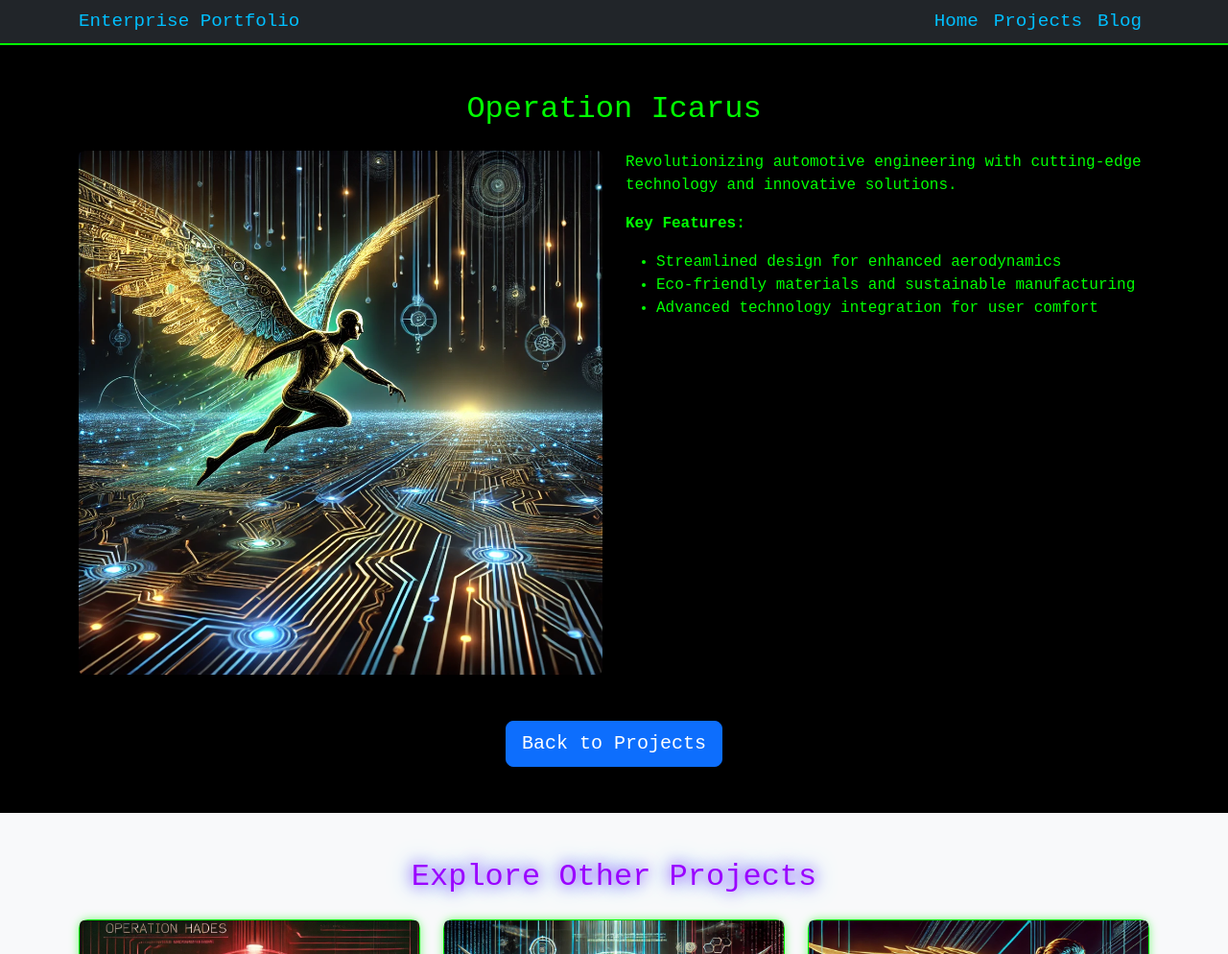
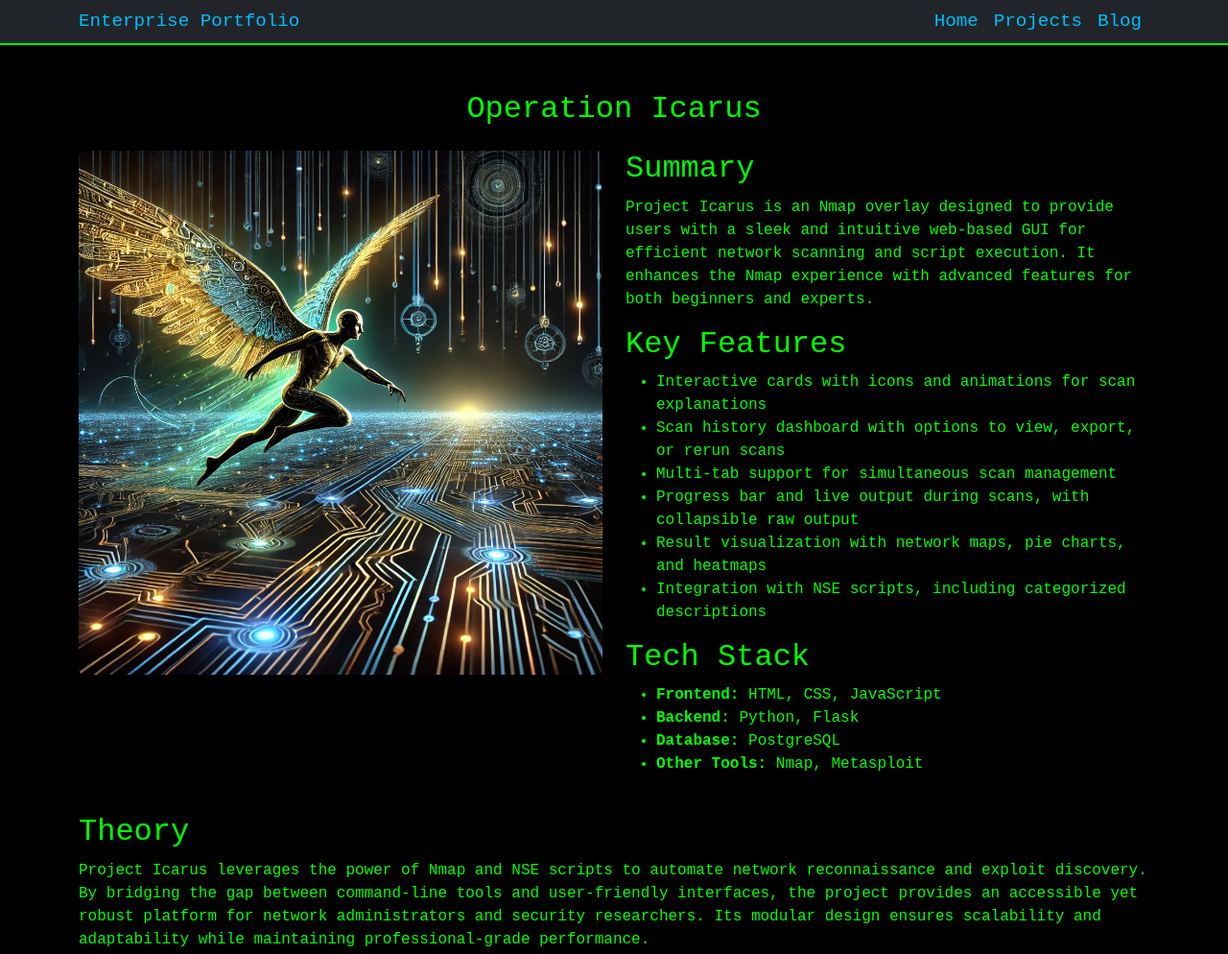
Before and after one commit to Sockshare/blackbeard, a plain HTML site: page projects/project_5.html in a window 1280 px wide. Shown: the top 994 px of the page at 96% size. Drawn offline with nearby package versions, Linux system fonts and the light colour scheme.

Commit message:
Update project_5.html
Updated the Project Icarus section for the description

```diff
--- a/projects/project_5.html
+++ b/projects/project_5.html
@@ -31,29 +31,59 @@
         </div>
     </nav>
 
-    <!-- Project Details Section -->
-    <section class="py-5 project-details">
+ <!-- Project Details Section -->
+<section class="py-5 project-details">
     <div class="container">
+        <!-- Title -->
         <h2 class="text-center mb-4 neon-text" data-aos="fade-right" data-aos-duration="1000">Operation Icarus</h2>
+
         <div class="row">
+            <!-- Project Image -->
             <div class="col-md-6" data-aos="fade-up" data-aos-duration="1200">
                 <img src="../assets/images/operation_icarus.jpg" class="img-fluid rounded shadow project-img" alt="Operation Icarus">
             </div>
+
+            <!-- Project Details -->
             <div class="col-md-6" data-aos="fade-up" data-aos-duration="1200">
-                <p>Revolutionizing automotive engineering with cutting-edge technology and innovative solutions.</p>
-                <p><strong>Key Features:</strong></p>
+                <!-- Summary -->
+                <h2>Summary</h2>
+                <p>Project Icarus is an Nmap overlay designed to provide users with a sleek and intuitive web-based GUI for efficient network scanning and script execution. It enhances the Nmap experience with advanced features for both beginners and experts.</p>
+
+                <!-- Key Features -->
+                <h2>Key Features</h2>
                 <ul>
-                    <li>Streamlined design for enhanced aerodynamics</li>
-                    <li>Eco-friendly materials and sustainable manufacturing</li>
-                    <li>Advanced technology integration for user comfort</li>
+                    <li>Interactive cards with icons and animations for scan explanations</li>
+                    <li>Scan history dashboard with options to view, export, or rerun scans</li>
+                    <li>Multi-tab support for simultaneous scan management</li>
+                    <li>Progress bar and live output during scans, with collapsible raw output</li>
+                    <li>Result visualization with network maps, pie charts, and heatmaps</li>
+                    <li>Integration with NSE scripts, including categorized descriptions</li>
+                </ul>
+
+                <!-- Tech Stack -->
+                <h2>Tech Stack</h2>
+                <ul>
+                    <li><strong>Frontend:</strong> HTML, CSS, JavaScript</li>
+                    <li><strong>Backend:</strong> Python, Flask</li>
+                    <li><strong>Database:</strong> PostgreSQL</li>
+                    <li><strong>Other Tools:</strong> Nmap, Metasploit</li>
                 </ul>
             </div>
         </div>
+
+        <!-- Theory Section -->
+        <div class="mt-4" data-aos="fade-up" data-aos-duration="1200">
+            <h2>Theory</h2>
+            <p>Project Icarus leverages the power of Nmap and NSE scripts to automate network reconnaissance and exploit discovery. By bridging the gap between command-line tools and user-friendly interfaces, the project provides an accessible yet robust platform for network administrators and security researchers. Its modular design ensures scalability and adaptability while maintaining professional-grade performance.</p>
+        </div>
+
+        <!-- Back to Projects Button -->
         <div class="text-center mt-5" data-aos="zoom-in" data-aos-duration="1200">
             <a href="../projects.html" class="btn btn-primary btn-lg">Back to Projects</a>
         </div>
     </div>
 </section>
+
 
 
     <!-- Other Projects Section -->
```
